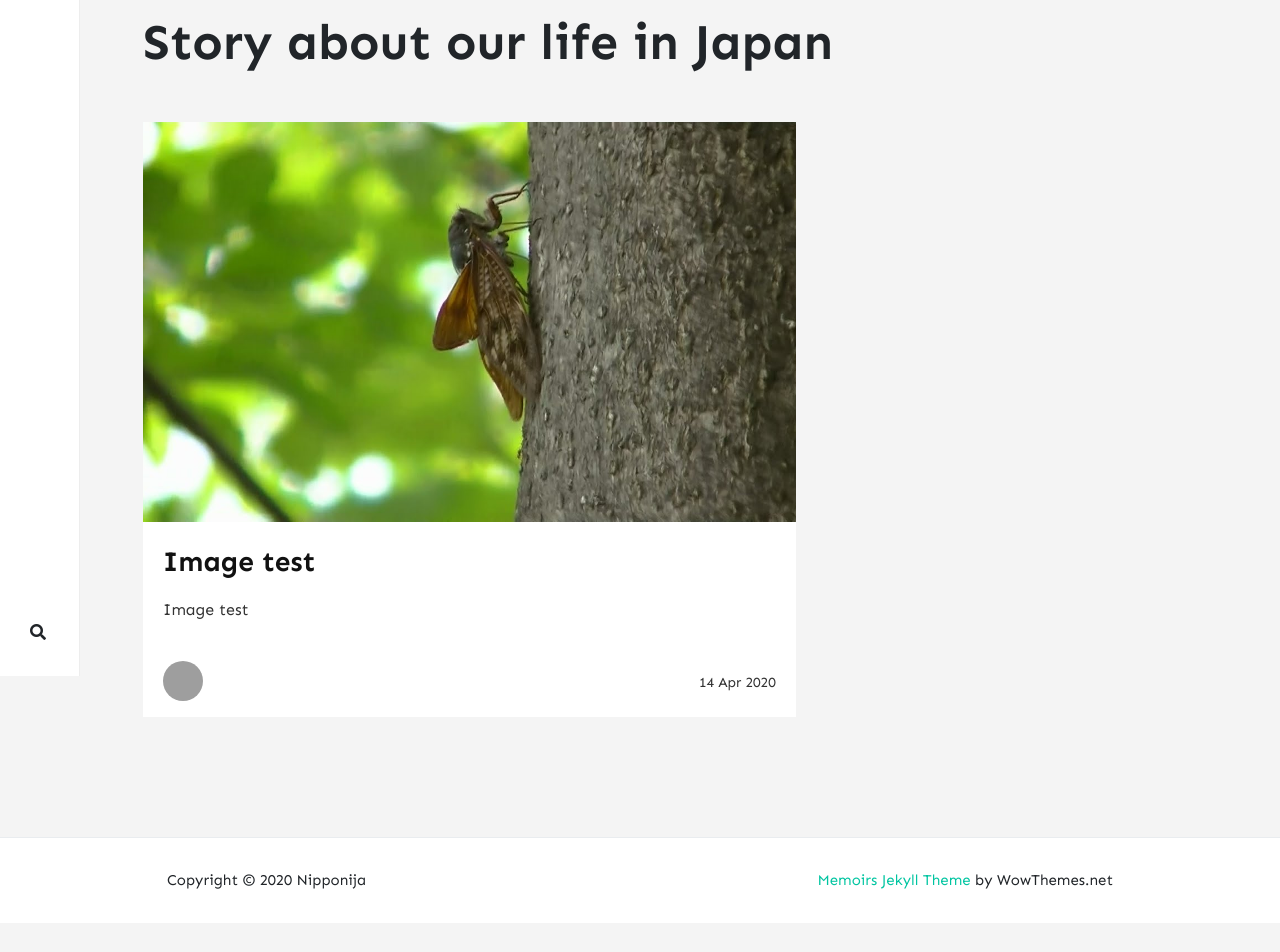
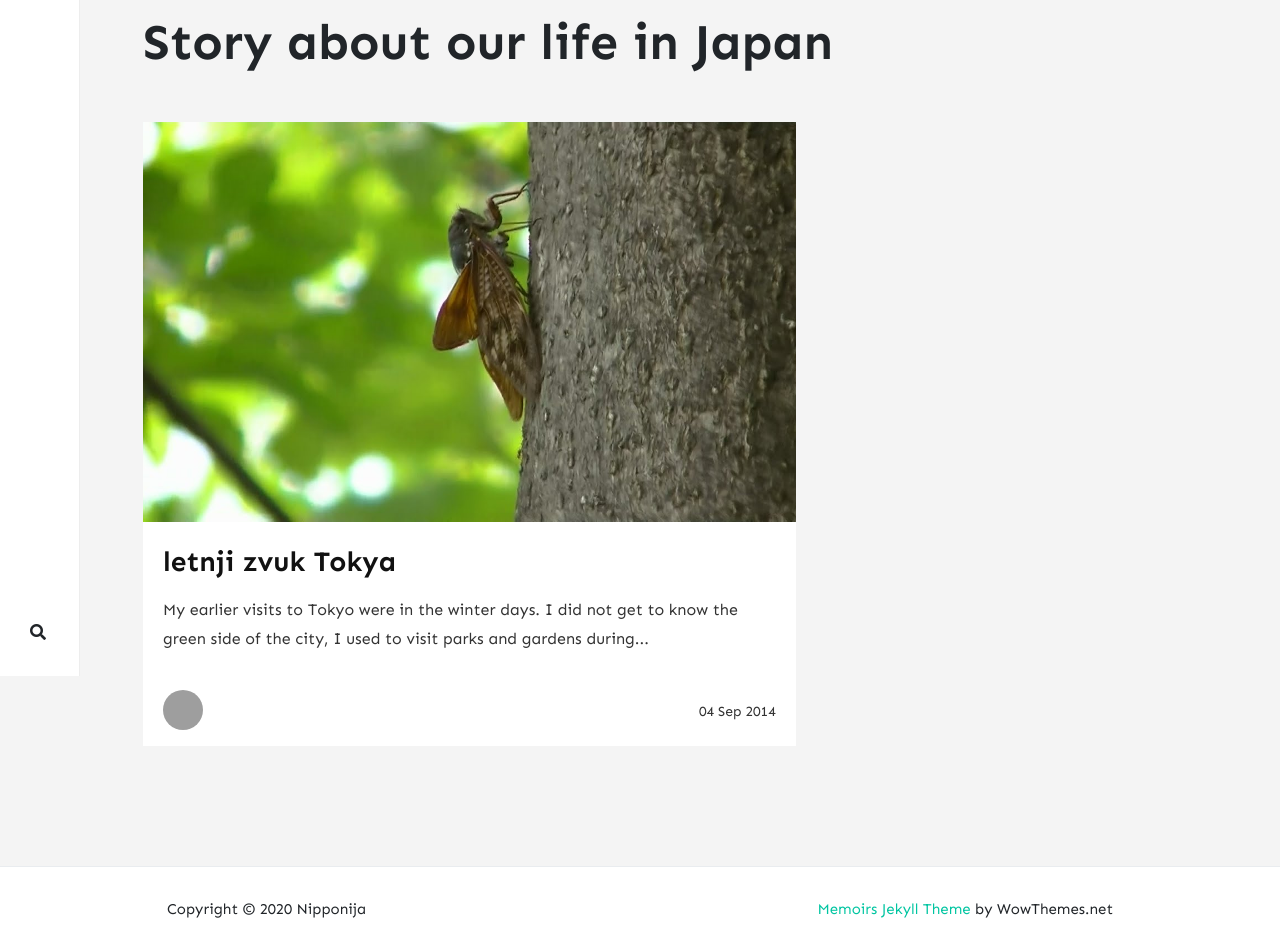
Before and after one commit to nipponija/nipponija.github.io, a Jekyll site: the page built from index.html, in a window 1280 px wide. Shown: the part 224-1176 px from the top of the page. Built offline with Jekyll 4.4.1, drawn with Linux system fonts in a browser that asks for light colours; nearby versions of some CDN libraries; the list of posts is cut into pages by our own code; comment, search, counter and statistics services are not loaded; before the commit the page ends 1147 px from its top, so only the background shows below that; some of the changed lines change nothing that is shown; grey boxes are pictures that could not be loaded.

Commit message:
Update Blog “2020-04-14-image-test”

```diff
--- a/_posts/2020-04-14-image-test.md
+++ b/_posts/2020-04-14-image-test.md
@@ -1,13 +1,24 @@
 ---
 layout: post
-title: Image test
-date: 2020-04-14T11:29:40.800Z
-author: Lazar
+title: letnji zvuk Tokya
+date: 2014-09-04T11:29:00.000Z
+author: "Nevena "
 image: /assets/uploads/cicada.jpg
 comments: true
 ---
-Image test
+My earlier visits to Tokyo were in the winter days. I did not get to know the green side of the city, I used to visit parks and gardens during the dormant period of vegetation, rare tree-lined avenues blended into the winter color scheme. Walks in the business districts revealed small, neat oases next to the multi-storey building, hinting at refreshments in the summer days. Residents of many houses have confirmed the Japanese skill that they are unrivaled in scarce conditions, as they most often carefully nurture potted plants and trees, in the absence of a yard. This in no way diminished the impression of the exterior. It just seemed to me to be insufficient connection with nature from the perspective of a almost-Shumadinka…
+
+Tokyo – could it be more urban?
+
+However, on the first night of our summer stay Tokyo also offered a greener face. The lush, vividly planted and imaginatively lighted shrubs and trees a little soothed my anxieties about how everyday decor would look like. But a completely unexpected turnaround brought us a new, unusual sound of the metropolis ... the sound of cicadas.
+
+蝉  semi
+cicada
+
+All the canopy, every greenery is occupied by these large insects. My impression is that in the evenings they are noticeably louder or at least noticeable, every stay outside is accompanied by dominant advertising. They migrate after the rainy season and are present during the summer.
 
 {% youtube cQwCOBBLXEI %}
 
-tetet
+Tokyo is a quiet city, quite a quiet one for bigger metropolis. The discreet chirping from the street to our open window on the 16th floor was accompanied by a smiles ... a familiar sound of summer, by no means urban. This city never ceases to amaze ...
+
+Um ... luckily they only feed on tree sap!
```
